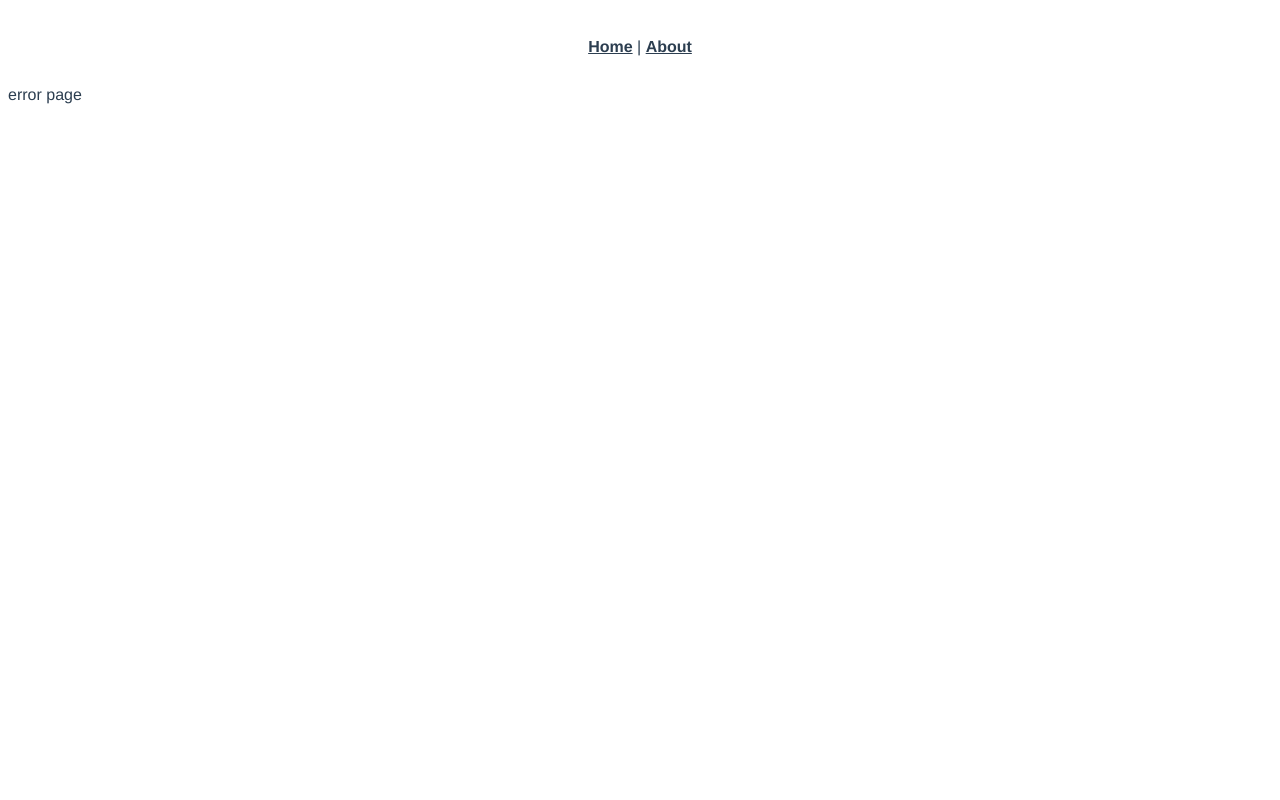
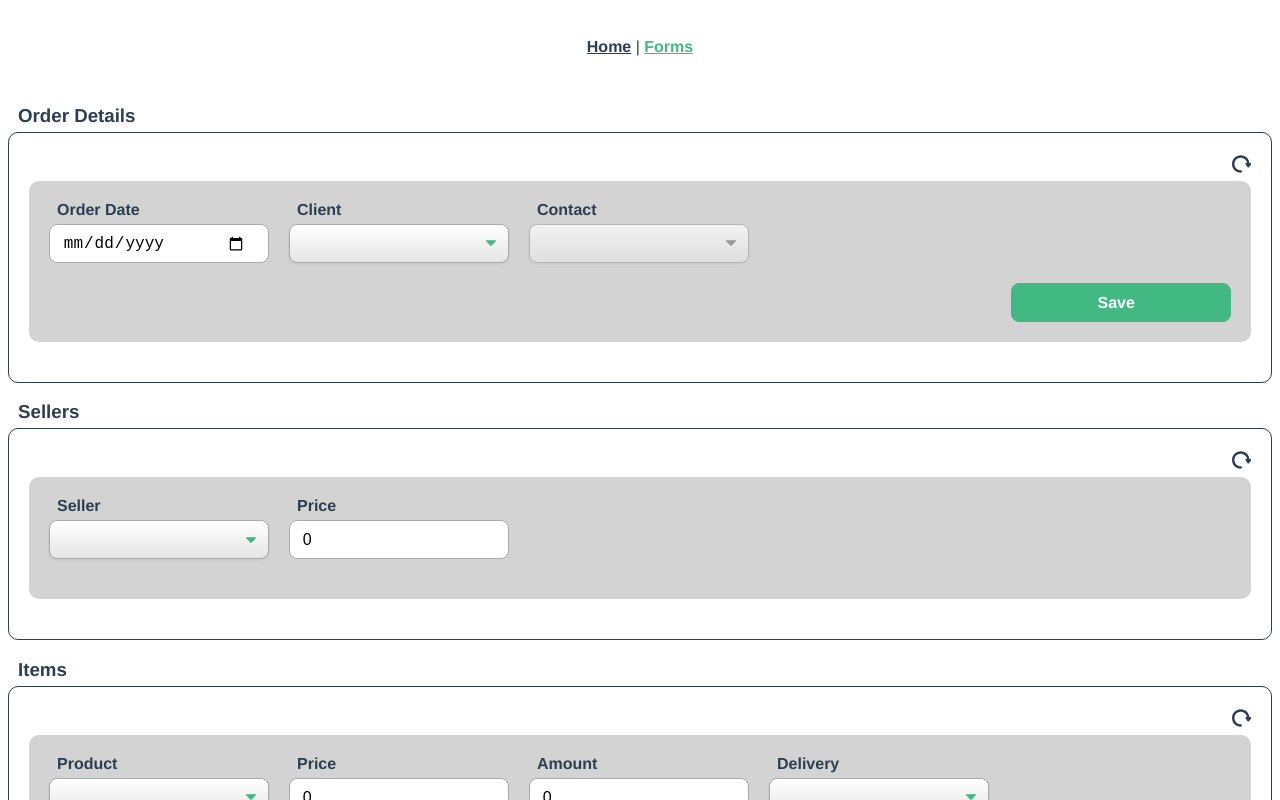
Before and after one commit to contepas/vue3-ts-multi-forms, a Vue app: page /forms in a window 1280 px wide. Shown: the top 800 px of the page. Built offline with nearby package versions, Linux system fonts and the light colour scheme.

Commit message:
Add info in README.md. Add showError prop to BaseInput and BaseSelect. Add error messages in formOrderDetails, component and store module. Unset contact data when client change. More minor refactoring, fixes and documentation.

```diff
--- a/src/App.vue
+++ b/src/App.vue
@@ -1,7 +1,7 @@
 <template>
     <div id="nav">
         <router-link to="/">Home</router-link> |
-        <router-link :to="{name: 'Assignment'}">About</router-link>
+        <router-link :to="{name: 'Forms'}">Forms</router-link>
     </div>
     <router-view />
 </template>
--- a/src/components/BaseInput.vue
+++ b/src/components/BaseInput.vue
@@ -1,9 +1,14 @@
 <template>
-  <div class="input-item">
-    <label v-if="label" :for="id">{{ label }}</label>
-    <input v-bind="attrs" @input="emitValue" :value="modelValue" />
-	<p v-show="errorMessage">{{errorMessage}}</p>
-  </div>
+    <div class="input-item">
+        <label v-if="label" :for="id">{{ label }}</label>
+        <input v-bind="attrs" @input="emitValue" :value="modelValue" />
+        <p
+            style="color: red; margin: 5px 0 0 8px;"
+            v-show="showError && errorMessage"
+        >
+            {{ errorMessage }}
+        </p>
+    </div>
 </template>
 
 <script lang="ts">
@@ -30,6 +35,10 @@ export default defineComponent({
             default: 'text',
             validator: (type: string): boolean =>
                 ['text', 'number', 'date'].includes(type),
+        },
+        showError: {
+            type: Boolean,
+            default: false,
         },
         errorMessage: {
             type: String,
--- a/src/components/BaseSelect.vue
+++ b/src/components/BaseSelect.vue
@@ -1,15 +1,28 @@
 <template>
     <div>
         <label :for="id">{{ label }}</label>
-        <select v-bind="$attrs" :value="modelValue?.name" :id="id" @change="emitValue" class="select-css">
+        <select
+            v-bind="$attrs"
+            :value="modelValue?.name"
+            :id="id"
+            @change="emitValue"
+            class="select-css"
+        >
             <option
                 v-for="option in options"
                 :value="option.name"
                 :key="`${id}-${option.id}`"
                 :data-id="option.id"
                 :selected="option.name === modelValue"
-            >{{ option.name }}</option>
+                >{{ option.name }}</option
+            >
         </select>
+        <p
+            style="color: red; margin: 5px 0 0 8px;"
+            v-show="showError && errorMessage"
+        >
+            {{ errorMessage }}
+        </p>
     </div>
 </template>
 
@@ -41,6 +54,14 @@ export default defineComponent({
             type: String,
             required: true,
         },
+        showError: {
+            type: Boolean,
+            defalut: false,
+        },
+        errorMessage: {
+            type: String,
+            default: '',
+        },
     },
     methods: {
         emitValue(event: any) {
@@ -48,7 +69,7 @@ export default defineComponent({
             const { options } = event.target
             const selected = options[event.target.selectedIndex]
             const { id } = selected.dataset
-            this.$emit('update:modelValue', {name, id})
+            this.$emit('update:modelValue', { name, id })
         },
     },
 })
--- a/src/components/FormOrderDetails.vue
+++ b/src/components/FormOrderDetails.vue
@@ -5,17 +5,27 @@
         @click="getClientsData()"
     >
         <template v-slot:orderDetails>
-            <BaseInput v-model="date" :disabled="disableDate" type="date" label="Order Date" />
+            <BaseInput
+                v-model="date"
+                :disabled="disableDate"
+                :show-error="showErrors"
+                :error-message="errorMessages.date"
+                type="date"
+                label="Order Date" />
             <BaseSelect
                 v-model="client"
                 :options="clients"
                 :disabled="disabledClients"
+                :show-error="showErrors"
+                :error-message="errorMessages.client"
                 label="Client"
             />
             <BaseSelect
                 v-model="contact"
                 :options="contacts"
                 :disabled="disabledContacts"
+                :show-error="showErrors"
+                :error-message="errorMessages.contact"
                 label="Contact"
             />
         </template>
@@ -41,12 +51,16 @@ import {
 
 const getClientsDataObject = (store: Store<any>) => {
     const getClients = () => store.dispatch('formOrderDetails/getClients')
-    const { loading: loadingClients, getData: getClientsData } = useAsyncData(
-        getClients,
-    )
+    const {
+        loading: loadingClients,
+        getData: getClientsData
+    } = useAsyncData(getClients)
+    const clientsGetter = () => store.getters['formOrderDetails/clients']
+    const clients = computed(clientsGetter)
     return {
         loadingClients,
         getClientsData,
+        clients
     }
 }
 
@@ -57,9 +71,17 @@ const getClientContactsDataObject = (store: Store<any>) => {
         loading: loadingClientContacts,
         getData: getClientContactsData,
     } = useAsyncData(getClientContacts)
+    const contactsGetter = () =>
+        store.getters['formOrderDetails/clientContacts'](client.value?.id)
+    const contacts = computed(contactsGetter)
+    const clientWatcher = () =>
+        getClientContactsData(Number(client.value?.id))
+    const watchClient = () => watch(client, clientWatcher)
+    watchClient()
     return {
         loadingClientContacts,
         getClientContactsData,
+        contacts
     }
 }
 
@@ -74,33 +96,39 @@ export default defineComponent({
     setup() {
         const store = useStore()
 
+        // VALIDATORS
+        const showErrors = ref(false)
+        const errorMessages = computed(() => store.getters['formOrderDetails/errorMessages'])
+
         // GET CLIENTS DATA
-        const { loadingClients, getClientsData } = getClientsDataObject(store)
+        const {
+            loadingClients,
+            getClientsData,
+            clients
+        } = getClientsDataObject(store)
         getClientsData()
-        const clientsGetter = () => store.getters['formOrderDetails/clients']
-        const clients = computed(clientsGetter)
 
         // GET CONTACTS DATA
         const {
             loadingClientContacts,
             getClientContactsData,
+            contacts
         } = getClientContactsDataObject(store)
-        const contactsGetter = () =>
-            store.getters['formOrderDetails/clientContacts'](client.value?.id)
-        const contacts = computed(contactsGetter)
-        const clientWatcher = () =>
-            getClientContactsData(Number(client.value?.id))
-        watch(client, clientWatcher)
 
         // SAVE DATA
+        const isDataValid = computed(() => store.getters['formOrderDetails/isDataValid'])
         const isDataSavedGetter = () =>
             store.getters['formOrderDetails/isDataSaved']
         const isDataSaved = computed(isDataSavedGetter)
         const {loading: savingData, getData: saveData} = useAsyncData(() => store.dispatch('formOrderDetails/saveOrderDetails'))
         const buttonClick = () => {
-            isDataSaved.value
-                ? store.commit('formOrderDetails/SET_SAVED', false)
-                : saveData()
+            if (isDataSaved.value) {
+                store.commit('formOrderDetails/SET_SAVED', false)
+            } else if (isDataValid.value) {
+                saveData()
+            } else {
+                showErrors.value = true
+            }
         }
 
         // UI MODIFICATORS
@@ -129,6 +157,8 @@ export default defineComponent({
             getClientsData,
             buttonClick,
             savingData,
+            showErrors,
+            errorMessages,
         }
     },
 })
--- a/src/compositionFunctions/store/orderDetailsData.ts
+++ b/src/compositionFunctions/store/orderDetailsData.ts
@@ -7,11 +7,15 @@ export const date = computed({
 })
 export const client = computed({
     get: () => store.getters['formOrderDetails/client'],
-    set: client => store.commit('formOrderDetails/SET_CLIENT', client)
+    set: client => {
+        store.commit('formOrderDetails/SET_CLIENT', client)
+        store.commit('formOrderDetails/SET_CONTACT', null)
+    }
 })
 export const contact = computed({
     get: () => store.getters['formOrderDetails/contact'],
     set: contact => store.commit('formOrderDetails/SET_CONTACT', contact)
 })
-
+// =======================================================================
 // In this way is easier to reuse the same binding in different components
+// =======================================================================
--- a/src/compositionFunctions/useAsyncData.ts
+++ b/src/compositionFunctions/useAsyncData.ts
@@ -1,5 +1,9 @@
 import {ref, computed} from 'vue'
 
+/**
+ * asyncronous calls wrapper.
+ * It gives back an object with the callback to get the data and the reactive loading state.
+ */
 export default function useAsyncData(asyncCall: (payload?: any) => Promise<any>) {
   // private
   const loading = ref(false)
@@ -12,7 +16,7 @@ export default function useAsyncData(asyncCall: (payload?: any) => Promise<any>)
   }
 
   return {
-    // call computed to make loading and response private
+    // call computed to make loading private
     loading: computed(() => loading.value),
     getData
   }
--- a/src/router/index.ts
+++ b/src/router/index.ts
@@ -8,11 +8,11 @@ const routes: Array<RouteRecordRaw> = [
         component: Home,
     },
     {
-        path: '/assignment',
-        name: 'Assignment',
+        path: '/forms',
+        name: 'Forms',
         component: () =>
             import(
-                /* webpackChunkName: "assignment" */ '../views/Assignment.vue'
+                /* webpackChunkName: "assignment" */ '../views/Forms.vue'
             ),
     },
     {
--- a/src/store/modules/formOrderDetails.ts
+++ b/src/store/modules/formOrderDetails.ts
@@ -4,6 +4,8 @@ import {
     postOrderCall,
     putOrderCall,
 } from '../../services/restApis'
+
+import { isEmpty } from 'lodash'
 
 interface Client {
     id: number
@@ -122,11 +124,20 @@ export const getters = {
     clientsContactFetchedIds: (state: State) => {
         return Object.keys(state.clientsContacts)
     },
+    date: (state: State) => state.date,
     client: (state: State) => state.client,
-    validClient: (state: State) => state.client !== null,
     contact: (state: State) => state.contact,
-    validContact: (state: State) => state.contact !== null,
-    date: (state: State) => state.date,
+
+    validClient: (state: State) => !isEmpty(state.client),
+    validContact: (state: State) => !isEmpty(state.contact),
     validDate: (state: State) => !!state.date,
+
+    isDataValid: (state: State, getters: any) => getters.validClient && getters.validContact && getters.validDate,
+
     isDataSaved: (state: State) => state.saved,
+    errorMessages: (state: State, getters: any) => ({
+        client: getters.validClient ? '' : 'Client is not valid',
+        contact: getters.validContact ? '' : 'Contact is not valid',
+        date: getters.validDate ? '' : 'Date is not valid',
+    })
 }
--- a/src/style/global.scss
+++ b/src/style/global.scss
@@ -20,6 +20,7 @@ $border-color: #aaa;
     line-height: 1.3;
     font-size: 16px;
     width: 100%;
+    max-height: 39px;
     box-sizing: border-box;
     &:focus {
         border-color: $border-color;
--- a/src/views/Assignment.vue
+++ b/src/views/Forms.vue
@@ -13,7 +13,7 @@ import FormSellers from '../components/FormSellers.vue'
 import FormItems from '../components/FormItems.vue'
 
 export default defineComponent({
-    name: 'Assignment',
+    name: 'Forms',
     components: {
         FormOrderDetails,
         FormSellers,
```
Also changed, not shown: 1 other file (tests, documents, lock files or other folders).
